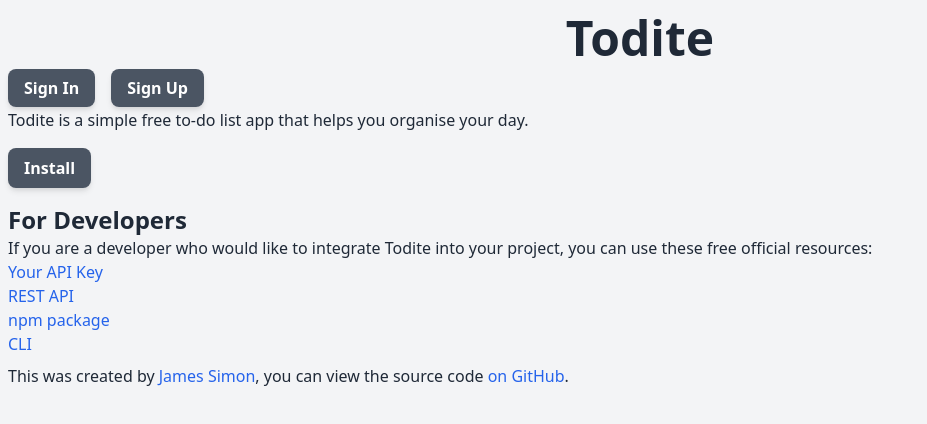
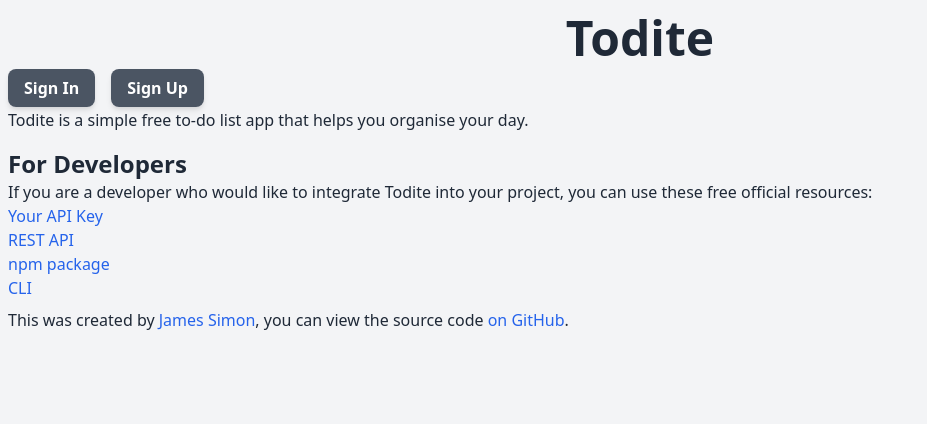
Before and after one commit to jsmon/todite, a Next.js app: page / in a window 1280 px wide. Shown: the top 424 px of the page, without its empty margins (0-927 px from the left). Built offline with nearby package versions, Linux system fonts and the light colour scheme.

Commit message:
Removed install button

```diff
--- a/components/Install.tsx
+++ /dev/null
@@ -1,40 +0,0 @@
-import React from 'react';
-
-interface BeforeInstallPromptEvent extends Event {
-    readonly userChoice: Promise<{
-        outcome: 'accepted' | 'dismissed';
-        platform: string;
-    }>;
-
-    prompt(): Promise<void>;
-}
-
-interface Props {
-    hideInstallButton: () => void;
-    deferredPrompt: BeforeInstallPromptEvent | null;
-    setDeferredPrompt: React.Dispatch<React.SetStateAction<BeforeInstallPromptEvent | null>>;
-}
-
-const Install = ({ hideInstallButton, deferredPrompt, setDeferredPrompt }: Props): React.ReactElement<{
-    className: string;
-    children: React.ReactNode;
-}, 'div'> => {
-    const installPwa = () => {
-        hideInstallButton();
-
-        if (!deferredPrompt) return;
-        deferredPrompt.prompt();
-
-        deferredPrompt.userChoice.then(() => {
-            setDeferredPrompt(null);
-        });
-    };
-
-    return (
-        <div className="install-button p-2">
-            <button onClick={installPwa} className="py-2 px-4 font-semibold rounded-lg shadow-md text-white bg-gray-600 hover:bg-gray-500 dark:hover:bg-gray-800">Install</button>
-        </div>
-    );
-};
-
-export default Install;
--- a/pages/index.tsx
+++ b/pages/index.tsx
@@ -8,38 +8,17 @@ import MetaData from '../components/MetaData';
 import Header from '../components/Header';
 import Buttons from '../components/Buttons';
 import About from '../components/About';
-import Install from '../components/Install';
 import ApiDocs from '../components/ApiDocs';
 import Creator from '../components/Creator';
 
 const Home = (): React.ReactElement<{
     children: React.ReactNode;
 }, 'div'> => {
-    interface BeforeInstallPromptEvent extends Event {
-        readonly userChoice: Promise<{
-            outcome: 'accepted' | 'dismissed';
-            platform: string;
-        }>;
-
-        prompt(): Promise<void>;
-    }
 
     const [theme, setTheme] = useState<Theme>('system');
-    const [showInstallButton, setShowInstallButton] = useState(true);
-    const [deferredPrompt, setDeferredPrompt] = useState<BeforeInstallPromptEvent  | null>(null);
 
     useEffect(() => {
         (async () => {
-            window.addEventListener('beforeinstallprompt', e => {
-                const event = e as BeforeInstallPromptEvent;
-                event.preventDefault();
-
-                if (!deferredPrompt) return;
-
-                setDeferredPrompt(event);
-                deferredPrompt.prompt();
-            });
-
             const settings = await getSettings();
 
             setTheme(settings.theme);
@@ -56,15 +35,12 @@ const Home = (): React.ReactElement<{
         }
     }, [theme]);
 
-    const hideInstallButton = () => setShowInstallButton(false);
-
     return (
         <div>
             <MetaData page="about" />
             <Header page="about" />
             <Buttons />
             <About />
-            { showInstallButton && <Install deferredPrompt={deferredPrompt} hideInstallButton={hideInstallButton} setDeferredPrompt={setDeferredPrompt} /> }
             <ApiDocs />
             <Creator />
         </div>
```
